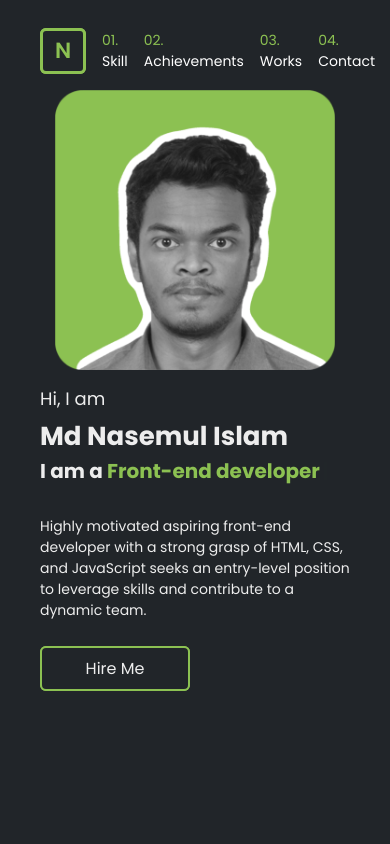
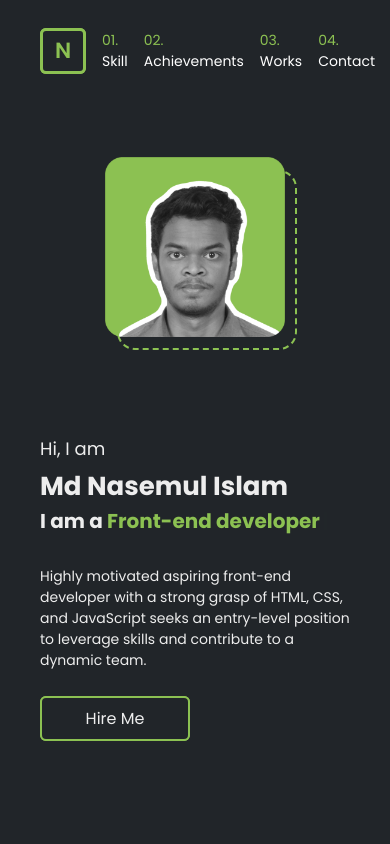
Before and after one commit to nasemul1/nasemul_portfolio, a React (Vite) app: page / in a window 390 px wide. Shown: the top 844 px of the page. Built offline with nearby package versions, Linux system fonts and the light colour scheme.

Commit message:
modified src

```diff
--- a/src/index.css
+++ b/src/index.css
@@ -13,6 +13,7 @@ html{
 body{
     background-color: #212529;
     color: #EDEDED;
+    min-width: 350px;
 }
 
 section{
@@ -306,6 +307,7 @@ section{
 @media only screen and (max-width: 860px){
     .main-area{
         grid-row: 1fr 1fr;
+        margin-top: 100px;
     }
     .main-area .main-text{
         grid-column: span 5;
@@ -314,13 +316,23 @@ section{
     .main-area .main-image{
         grid-column: span 5;
         grid-row: 1/ span 1;
-        margin-top: 140px;
+    }
+
+    .main-image .img-box #front-img{
+        width: 240px;
+    }
+
+    .main-image .img-back-box{
+        width: 240px;
+        height: 240px;
+        border-radius: 24px;
     }
 }
 
 @media only screen and (max-width: 600px){
     .main-area{
         padding: 0 40px;
+        margin-top: 8vh;
     }
 
     .left-bar{
@@ -331,29 +343,26 @@ section{
         display: none;
     }
 
-    .main-area .main-image{
-        margin-top: 8vh;
-    }
-
-    .main-image .img-box img{
+    .main-image .img-box #front-img{
         width: 180px;
     }
 
     .main-image .img-back-box{
         width: 180px;
         height: 180px;
-        border-radius: 15px;
+        border-radius: 18px;
     }
 }
 
-@media only screen and (max-height: 760px) and (max-width: 600px){
-    .main-image .img-box img{
+@media only screen and (max-height: 710px) and (max-width: 380px){
+    .main-image .img-box #front-img{
         width: 140px;
     }
 
     .main-image .img-back-box{
         width: 140px;
         height: 140px;
+        border-radius: 15px;
     }
 }
 /* main-section - end */
```
